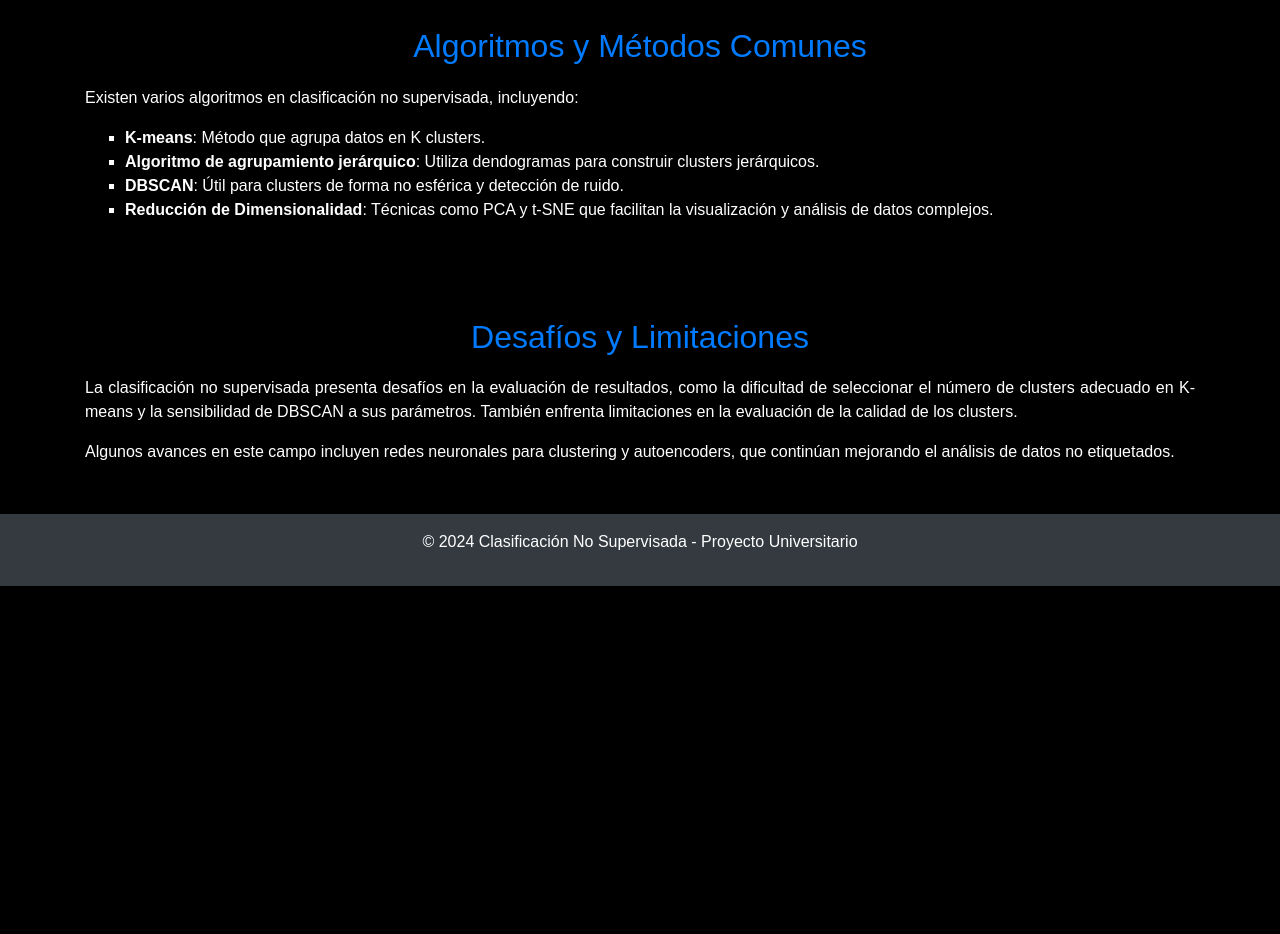
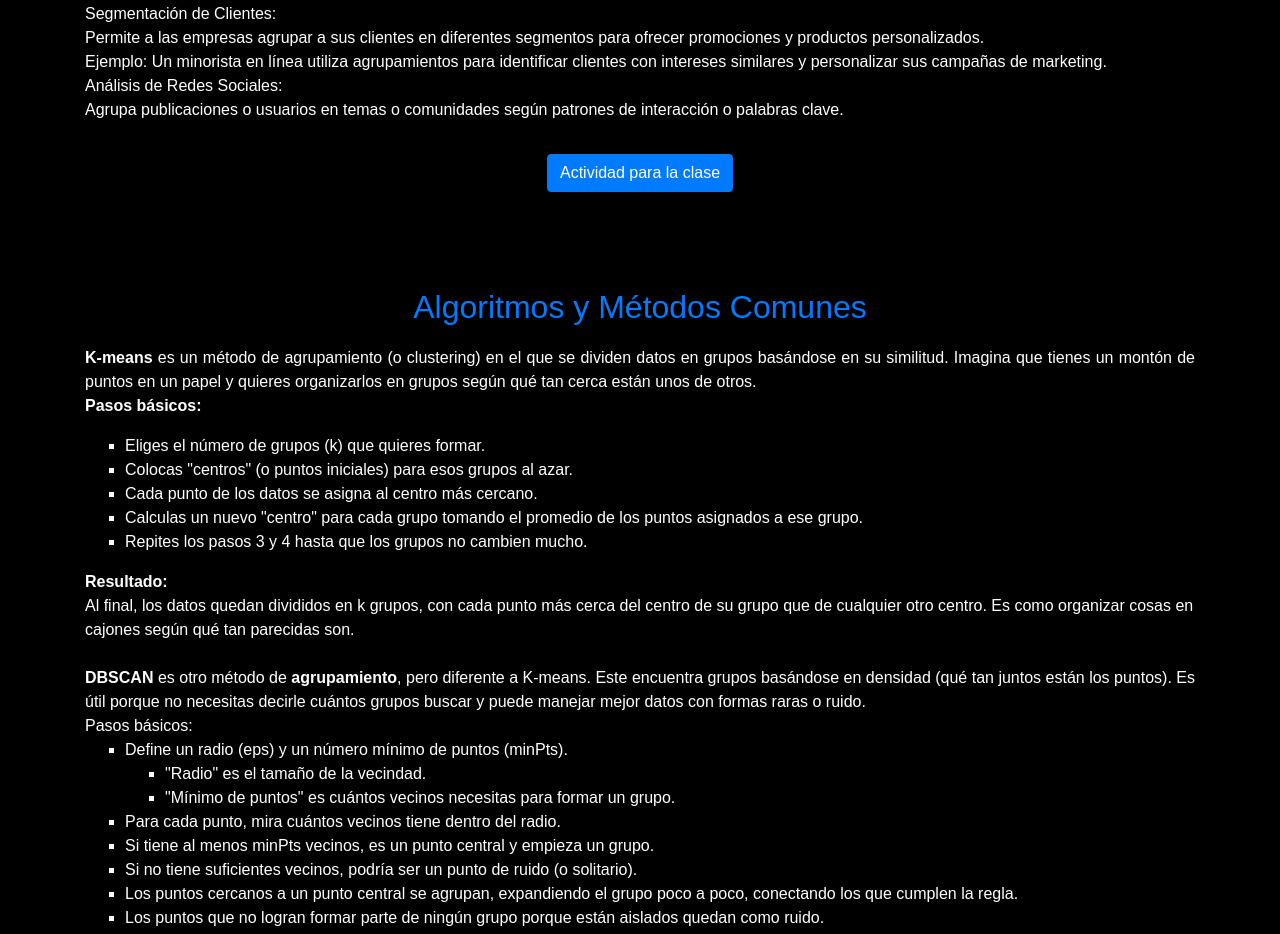
Before and after one commit to MarianoGabrielV/tpIA, a plain HTML site: page index.html in a window 1280 px wide. Shown: the part 1865-2799 px from the top of the page. Before the commit the page ends 2451 px from the top, so only its background shows below. Drawn offline with nearby package versions, Linux system fonts and the light colour scheme.

Commit message:
pruebaDeColab

```diff
--- a/index.html
+++ b/index.html
@@ -13,6 +13,13 @@
         <div class="content text-center">
             <h1 id="typing-effect"></h1> <!-- Cambiamos el h1 para usar el efecto -->
         </div>
+    </section>
+        <!-- Sección de Video Introductorio -->
+    <section id="video-intro" class="text-center p-4">
+        <h2>Introducción al Tema</h2>
+        <iframe width="560" height="315" src="https://www.youtube.com/embed/oT3arRRB2Cw?si=w4y0FDfMJ5_c7VDv"
+                title="YouTube video player" frameborder="0" allow="accelerometer; autoplay; clipboard-write; encrypted-media; gyroscope; picture-in-picture; web-share"
+                referrerpolicy="strict-origin-when-cross-origin" allowfullscreen></iframe>
     </section>
     <!-- Navbar -->
     <nav class="navbar navbar-expand-lg navbar-dark bg-dark fixed-top">
@@ -55,9 +62,7 @@
             Descubrimiento de Patrones: Detectar relaciones desconocidas entre variables.<br>
             Agrupamiento y Segmentación: Crear grupos de datos similares, como diferentes tipos de usuarios o productos.<br>
             Reducción de Dimensionalidad: Simplificar datos complejos manteniendo su información esencial.<br>
-            Ejemplo de Aplicación:<br>
 
-            Un algoritmo de clasificación no supervisada podría descubrir segmentos de clientes en una tienda en línea que no se habían identificado, revelando comportamientos de compra nuevos
         </p>
         <div class="text-center mt-3">
             <a href="ejemplo2.html" target="_blank" class="btn btn-primary">Actividad para la clase</a>
@@ -75,11 +80,7 @@
             Análisis de Redes Sociales:<br>
 
             Agrupa publicaciones o usuarios en temas o comunidades según patrones de interacción o palabras clave.<br>
-            Ejemplo: Un algoritmo agrupa tweets por temáticas para estudiar tendencias de opinión en tiempo real.<br>
-            Agrupamiento de Imágenes:<br>
 
-            Clasifica imágenes en categorías según sus características visuales, útil en sistemas de reconocimiento visual y almacenamiento de fotos.<br>
-            Ejemplo: Un sistema de clasificación en una red social agrupa fotos de paisajes, retratos, y eventos deportivos sin etiquetas previas.<br>
         </p>
         <div class="text-center mt-3">
             <a href="ejemplo3.html" target="_blank" class="btn btn-primary mt-3">Actividad para la clase</a>
@@ -92,14 +93,45 @@
     <section id="algoritmos" class="container mt-5 pt-5">
         <h2 class="text-center">Algoritmos y Métodos Comunes</h2>
         <p class="text-justify">
-            Existen varios algoritmos en clasificación no supervisada, incluyendo:
+            <strong>K-means</strong> es un método de agrupamiento (o clustering) en el que se dividen datos en grupos basándose en su similitud. Imagina que tienes un montón de puntos en un papel y quieres organizarlos en grupos según qué tan cerca están unos de otros.<br>
+            <strong>Pasos básicos:</strong><br>
+            <ul>
+            <li>Eliges el número de grupos (k) que quieres formar.</li>
+            <li>Colocas "centros" (o puntos iniciales) para esos grupos al azar.</li>
+            <li>Cada punto de los datos se asigna al centro más cercano.</li>
+            <li>Calculas un nuevo "centro" para cada grupo tomando el promedio de los puntos asignados a ese grupo.</li>
+            <li>Repites los pasos 3 y 4 hasta que los grupos no cambien mucho.</li>
+            </ul>
+            <strong>Resultado:</strong><br>
+            Al final, los datos quedan divididos en k grupos, con cada punto más cerca del centro de su grupo que de cualquier otro centro.
+            Es como organizar cosas en cajones según qué tan parecidas son. <br>
+            <br>
+            <strong> DBSCAN</strong> es otro método de <strong>agrupamiento</strong>, pero diferente a K-means. Este encuentra grupos basándose en densidad (qué tan juntos están los puntos). Es útil porque no necesitas decirle cuántos grupos buscar y puede manejar mejor datos con formas raras o ruido.<br>
+            Pasos básicos:<br>
+            <ul>
+            <li>Define un radio (eps) y un número mínimo de puntos (minPts).</li>
+                <ul>
+                    <li>"Radio" es el tamaño de la vecindad.</li>
+                    <li>"Mínimo de puntos" es cuántos vecinos necesitas para formar un grupo.</li>
+                </ul>
+            <li>Para cada punto, mira cuántos vecinos tiene dentro del radio.</li>
+            <li>Si tiene al menos minPts vecinos, es un punto central y empieza un grupo.</li>
+            <li>Si no tiene suficientes vecinos, podría ser un punto de ruido (o solitario).</li>
+            <li>Los puntos cercanos a un punto central se agrupan, expandiendo el grupo poco a poco, conectando los que cumplen la regla.</li>
+            <li>Los puntos que no logran formar parte de ningún grupo porque están aislados quedan como ruido.</li>
+            </ul>
+            <strong>Resultado:</strong><br>
+            Terminas con grupos basados en áreas densas y puedes ignorar los puntos que no encajan bien.
+            Es como juntar "manchones" de cosas muy apretadas y dejar fuera las que están solitas.
+
         </p>
-        <ul>
-            <li><strong>K-means</strong>: Método que agrupa datos en K clusters.</li>
-            <li><strong>Algoritmo de agrupamiento jerárquico</strong>: Utiliza dendogramas para construir clusters jerárquicos.</li>
-            <li><strong>DBSCAN</strong>: Útil para clusters de forma no esférica y detección de ruido.</li>
-            <li><strong>Reducción de Dimensionalidad</strong>: Técnicas como PCA y t-SNE que facilitan la visualización y análisis de datos complejos.</li>
-        </ul>
+         <!-- Botón para acceder a Colab -->
+    <div class="text-center mt-4">
+        <a href="https://colab.research.google.com/drive/1r7xLW9G_Grul25m5Hbp0j06SuDu9ZaRU?usp=sharing" target="_blank" class="btn btn-primary">
+            Acceder al Proyecto en Colab
+        </a>
+    </div>
+
     </section>
 
     <!-- Sección Desafíos -->
```
Also changed, not shown: ejemplo2.html (+1 -1 lines).
